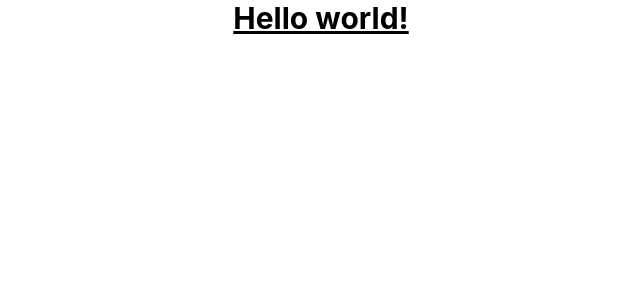
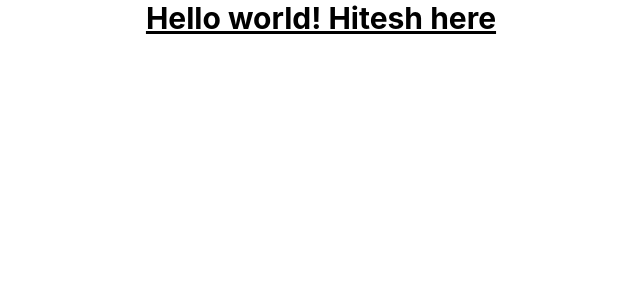
Before and after one commit to nipunagarwal4235/fuzzy-spoon, a React (Create React App) app: page / in a window 1280 px wide. Shown: the top 300 px of the page, without its empty margins (319-959 px from the left). Built offline with nearby package versions, Linux system fonts and the light colour scheme.

Commit message:
added name

```diff
--- a/src/App.js
+++ b/src/App.js
@@ -4,7 +4,7 @@ function App() {
   return (
     <div className="App">
       <h1 className="text-3xl font-bold underline">
-      Hello world!
+      Hello world! Hitesh  here
     </h1>
     </div>
   );
```
